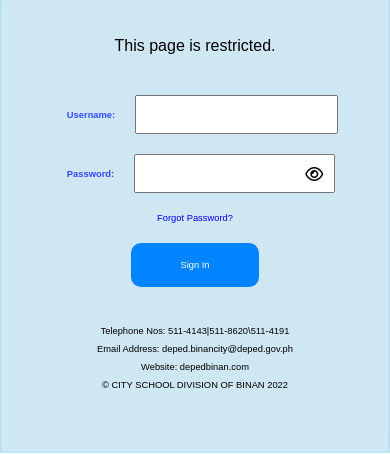
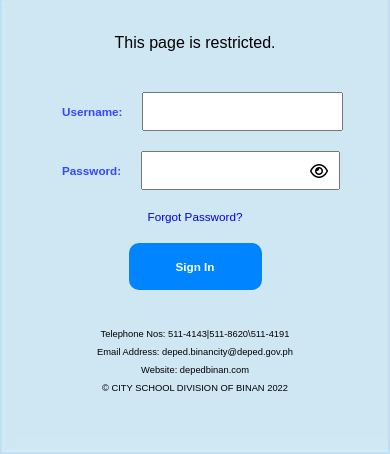
Before and after one commit to vmangahis/landing-page, a plain HTML site: page index.html in a window 390 px wide. Shown: the part 391-845 px from the top of the page. Drawn offline with Linux system fonts and the light colour scheme.

Commit message:
fix font-size

```diff
--- a/style.css
+++ b/style.css
@@ -120,6 +120,7 @@ p, a, h1, h2, h3, h4, label, input{
 
 
 .sign-in-button{
+    font-weight:bold;
     width:50%;
     text-align: center;
     margin-left:auto;
@@ -201,7 +202,7 @@ p, a, h1, h2, h3, h4, label, input{
     }
 
     .login-form  label, .sign-in-button, .forgot-pass{
-        font-size:2.4vw;
+        font-size:3vw;
     }
 
 
```
